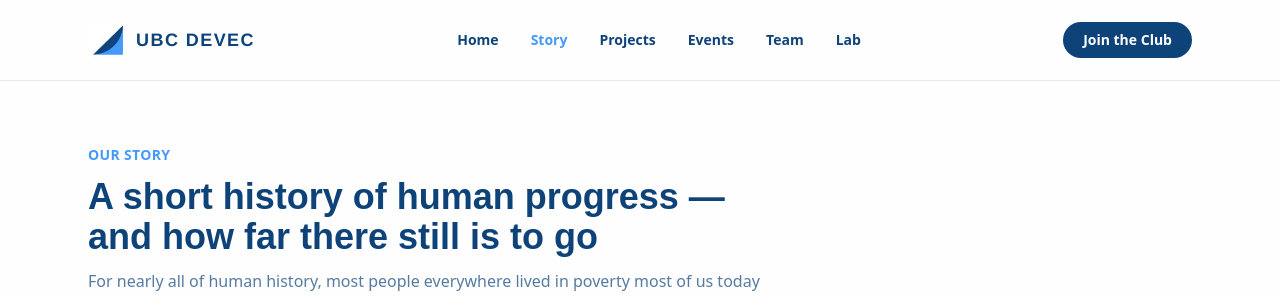
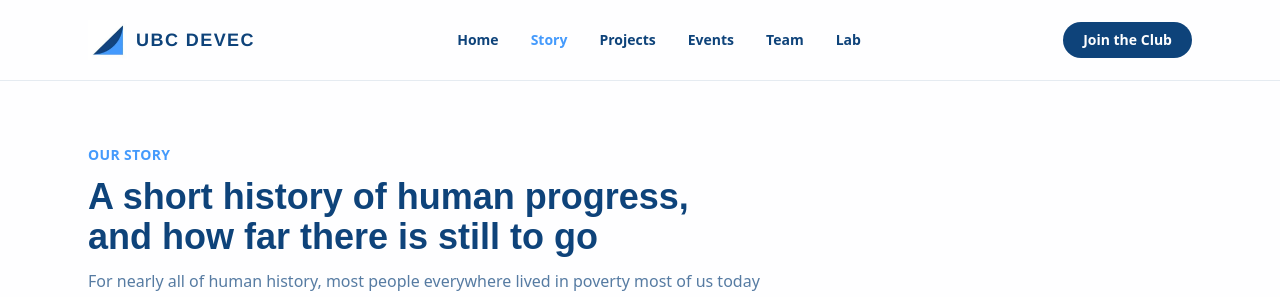
Before and after one commit to devecubc-star/ubcdevec-website, a React (Vite) app: page /story in a window 1280 px wide. Shown: the top 297 px of the page. Built offline with nearby package versions, Linux system fonts and the light colour scheme; a web font is replaced by a local one.

Commit message:
Update Story page title

```diff
--- a/src/pages/Story.tsx
+++ b/src/pages/Story.tsx
@@ -12,7 +12,7 @@ export function Story() {
       <PageContainer className="pt-16">
         <SectionHeading
           eyebrow="Our Story"
-          title="A short history of human progress — and how far there still is to go"
+          title="A short history of human progress, and how far there is still to go"
           description="For nearly all of human history, most people everywhere lived in poverty most of us today would find unimaginable. That changed, recently and unevenly. This page is our attempt to show both halves of that story: how much better things have become, and how awful things can still be."
         />
       </PageContainer>
```
